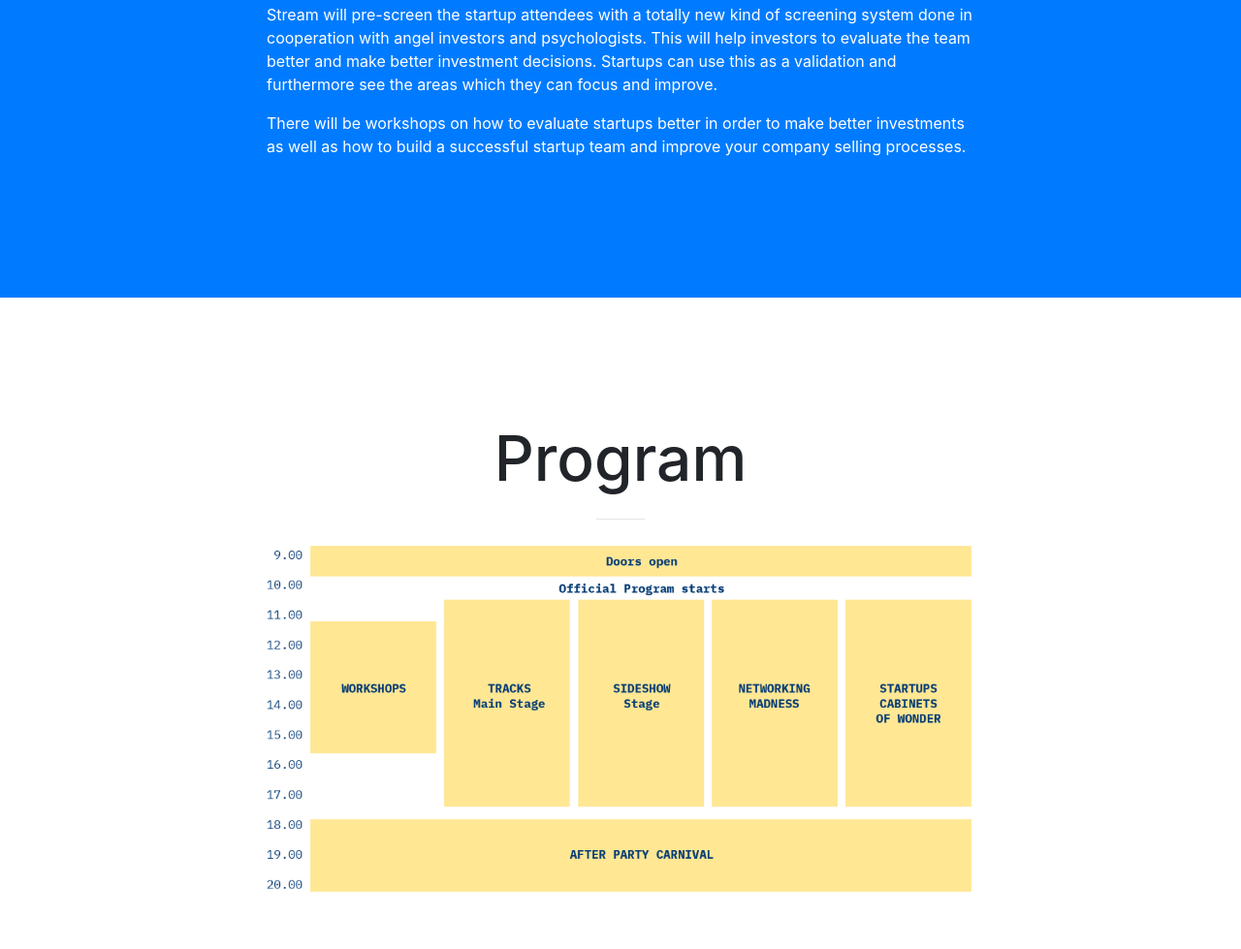
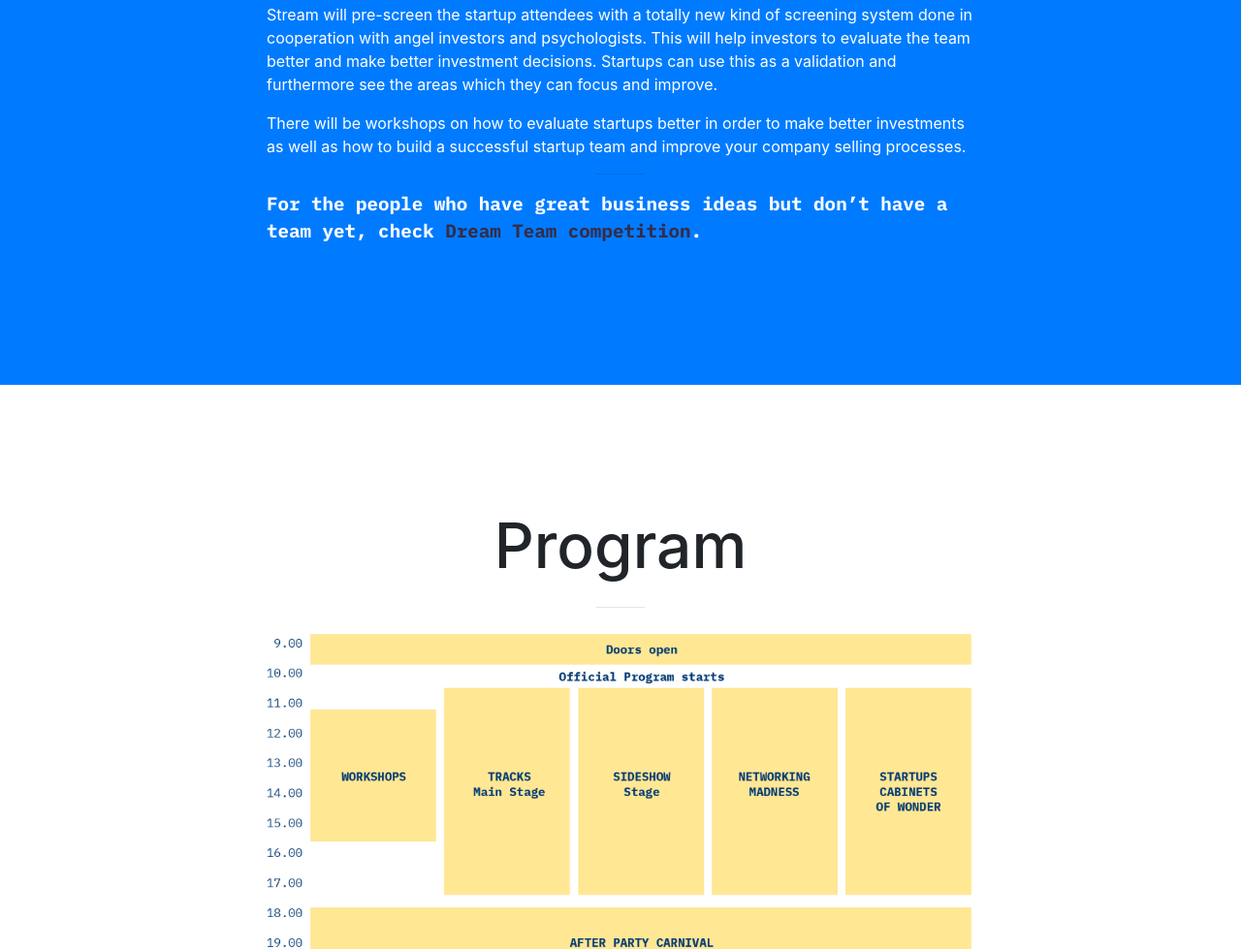
Before and after one commit to anttispitkanen/stream-website, a website with bundled scripts: page index.html in a window 1280 px wide. Shown: the part 1753-2732 px from the top of the page at 97% size. Built offline with nearby package versions, Linux system fonts and the light colour scheme; a script that the page names is missing.

Commit message:
Link dreamteam from frontpage

```diff
--- a/index.html
+++ b/index.html
@@ -104,6 +104,8 @@
             <p>Stream brings the investors and startups together for an more interactive learning and coaching experience at the unique old brick factory in Hiedanranta, Tampere. This one day event is full of meaningful networking with your peers and interest groups. You can choose the right workshops to help you improve in needed areas.</p>
             <p>Stream will pre-screen the startup attendees with a totally new kind of screening system done in cooperation with angel investors and psychologists. This will help investors to evaluate the team better and make better investment decisions. Startups can use this as a validation and furthermore see the areas which they can focus and improve.</p>
             <p>There will be workshops on how to evaluate startups better in order to make better investments as well as how to build a successful startup team and improve your company selling processes.</p>
+            <hr>
+            <p style="font-size: 1.2em; font-family: 'IBM Plex Mono', monospace; font-weight: 800;">For the people who have great business ideas but don’t have a team yet, check <a href="/dreamteam/" style="color: #372c47;">Dream Team competition</a>.</p>
           </div>
         </div>
       </div>
```
